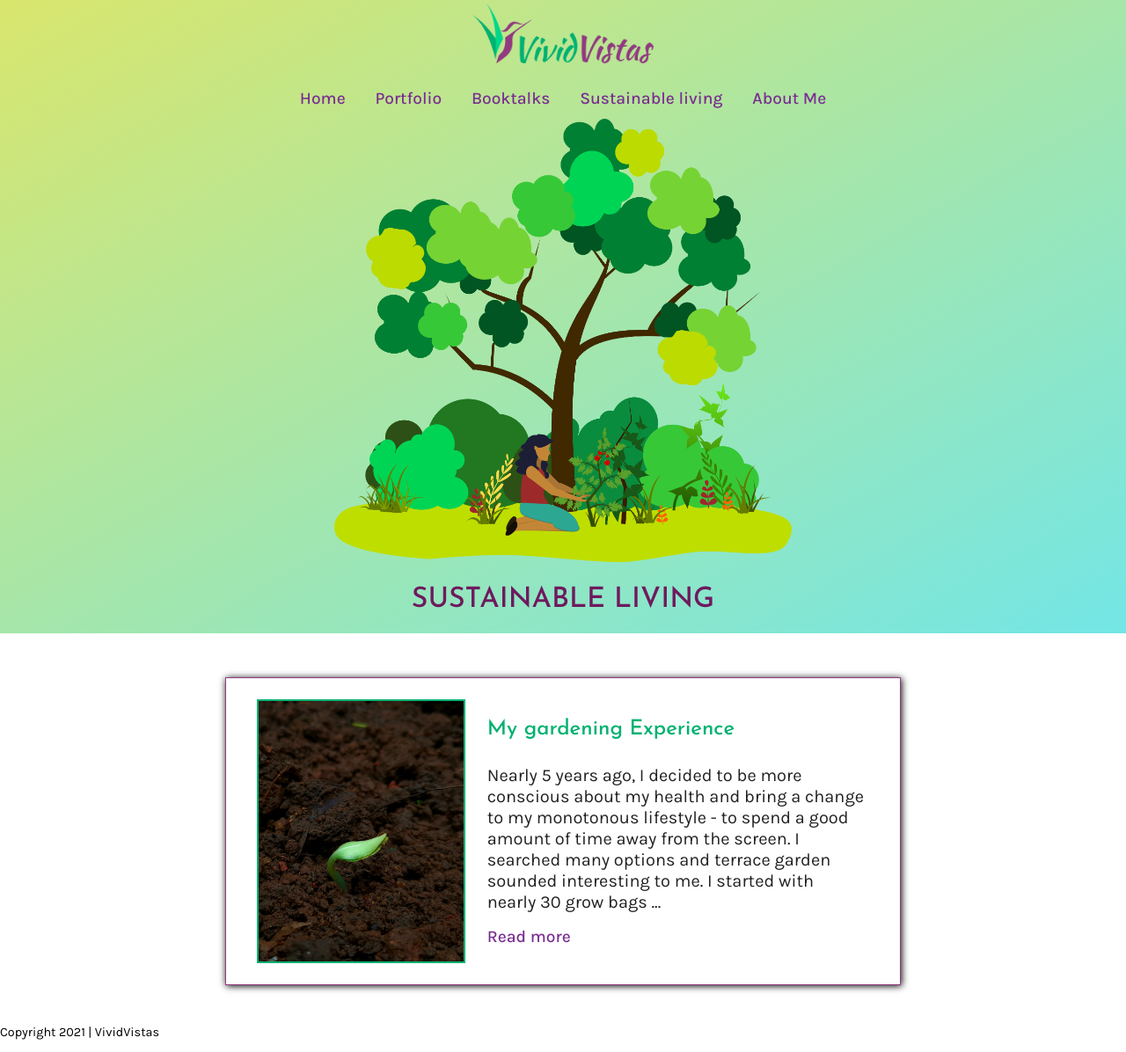
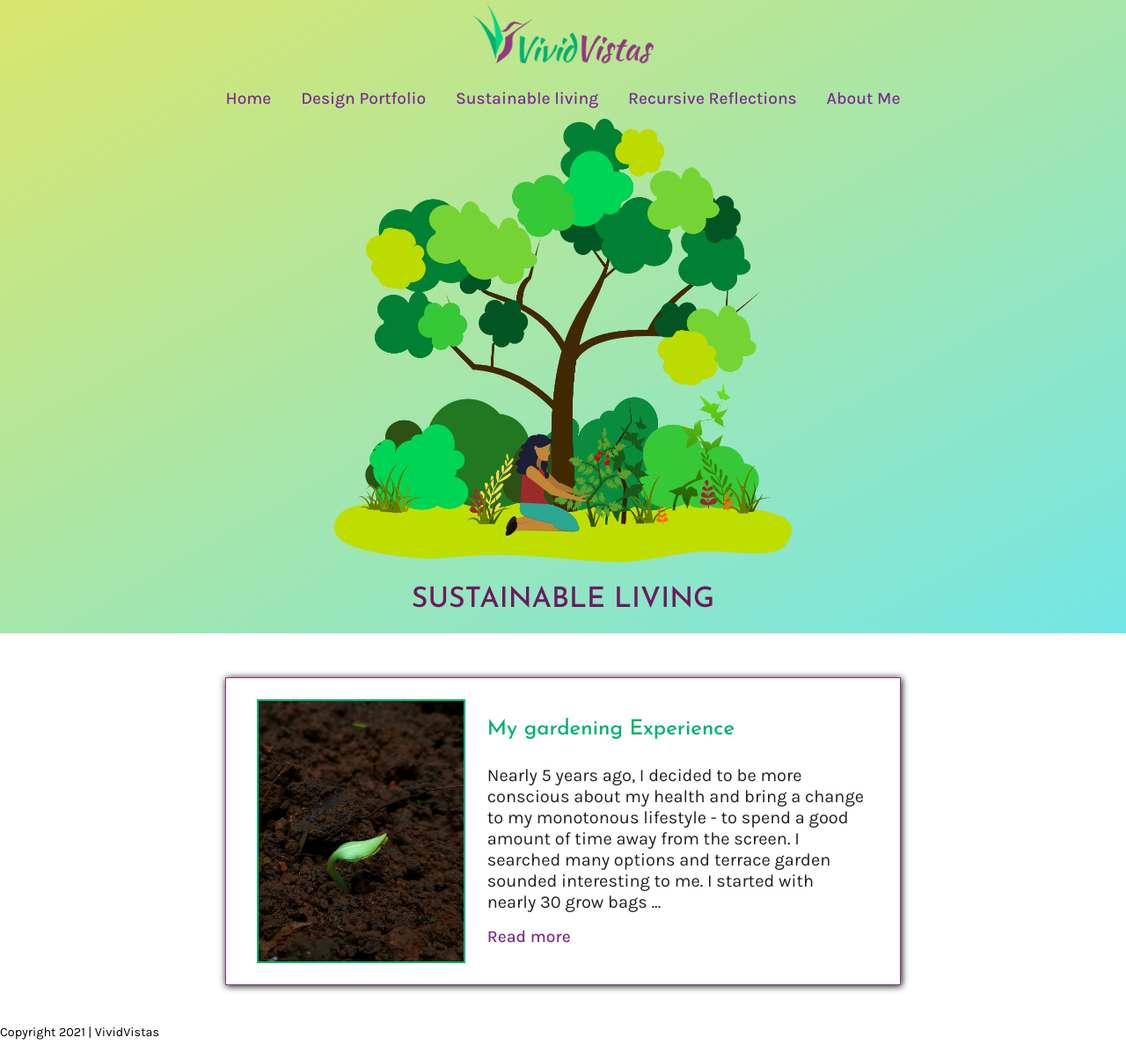
Before and after one commit to vrindarakesh/vrindarakesh.github.io, a Jekyll site: the page sustainableLiving.html, which Jekyll copies as it is, in a window 1280 px wide. Shown: the whole page at 88% size. Built offline with Jekyll 4.4.1, drawn with Linux system fonts in a browser that asks for light colours.

Commit message:
Updated nav

```diff
--- a/index.html
+++ b/index.html
@@ -27,7 +27,7 @@
             <nav class="primary-nav">
                 <ul class="desktop-view">
                     <li><a href="./index.html">Home</a></li>
-                    <li><a href="./portfolio.html">Portfolio</a></li>
+                    <li><a href="./portfolio.html">Design Portfolio</a></li>
                     <li><a href="./sustainableLiving.html">Sustainable living</a></li>
                     <li><a href="./aboutMe.html">About Me</a></li>
                     <!--<li><a href="./booksorbed">Booksorbed</a></li>-->
@@ -40,7 +40,7 @@
                 <img class = "close-icon" id = "close-icon" src="./resources/icons/closeIcon.png" alt="close icon"  onclick="closeMenu()">
                 <ul>
                     <li><a href="./index.html">Home</a></li>
-                    <li><a href="./portfolio.html">Portfolio</a></li>
+                    <li><a href="./portfolio.html">Design Portfolio</a></li>
                     <li><a href="./sustainableLiving.html">Sustainable living</a></li>
                     <li><a href="./aboutMe.html">About Me</a></li>
                     <!--<li><a href="./booksorbed">Booksorbed</a></li>-->
--- a/sustainableLiving.html
+++ b/sustainableLiving.html
@@ -25,9 +25,9 @@
             <nav class="primary-nav">
                 <ul class="desktop-view">
                     <li><a href="./index.html">Home</a></li>
-                    <li><a href="./portfolio.html">Portfolio</a></li>
-                    <li><a href="./booktalks.html">Booktalks</a></li>
+                    <li><a href="./portfolio.html">Design Portfolio</a></li>
                     <li><a href="./sustainableLiving.html">Sustainable living</a></li>
+                    <li><a href="./recursive-reflections">Recursive Reflections</a></li>
                     <li><a href="./aboutMe.html">About Me</a></li>
                 </ul>
             </nav>
@@ -37,9 +37,9 @@
                     <img class = "close-icon" src="./resources/icons/closeIcon.png" alt="close icon"  onclick="closeMenu()">
                     <ul>
                         <li><a href="./index.html">Home</a></li>
-                        <li><a href="./portfolio.html">Portfolio</a></li>
-                        <li><a href="./booktalks.html">Booktalks</a></li>
+                        <li><a href="./portfolio.html">Design Portfolio</a></li>
                         <li><a href="./sustainableLiving.html">Sustainable living</a></li>
+                        <li><a href="./recursive-reflections">Recursive Reflections</a></li>
                         <li><a href="./aboutMe.html">About Me</a></li>
                     </ul>
                 </div>
```
Also changed, not shown: aboutMe.html (+4 -4 lines), portfolio.html (+4 -4 lines).
